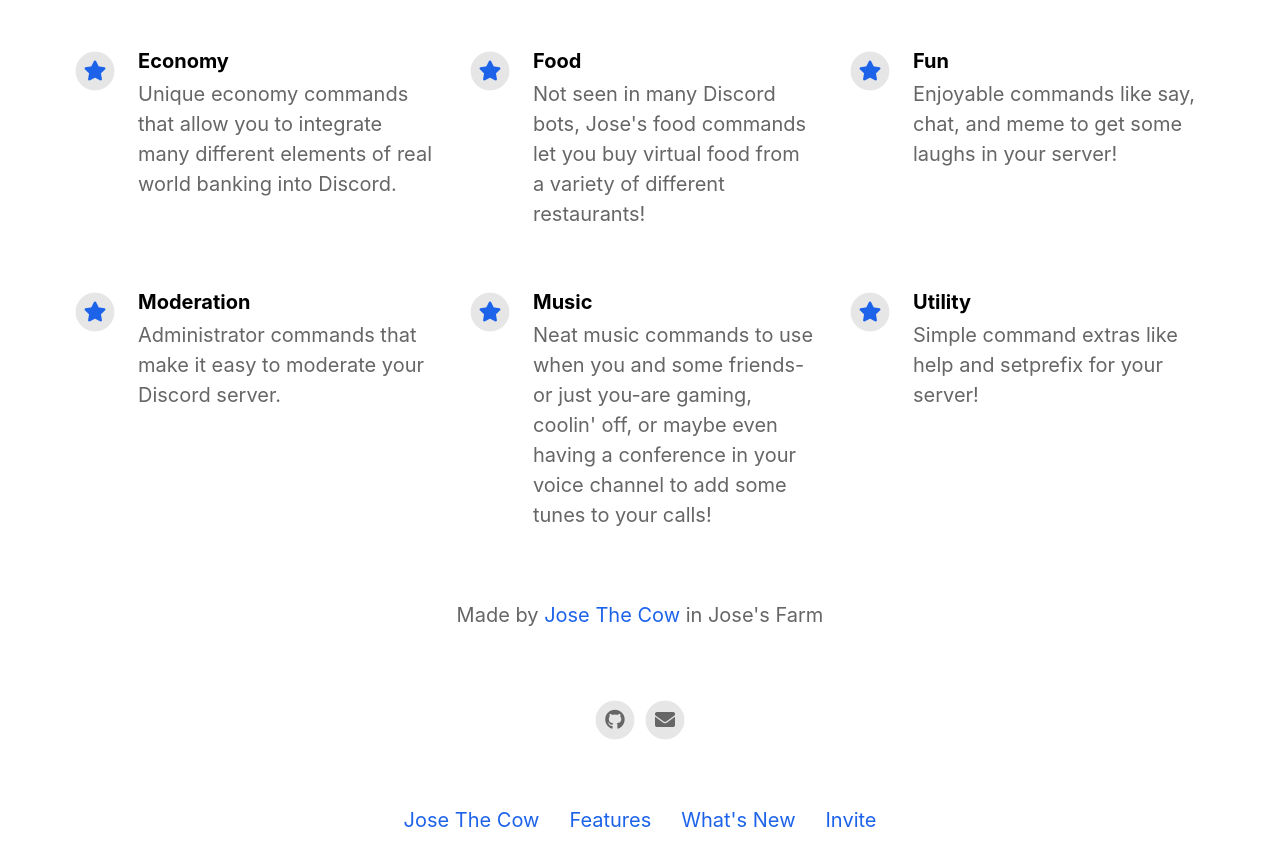
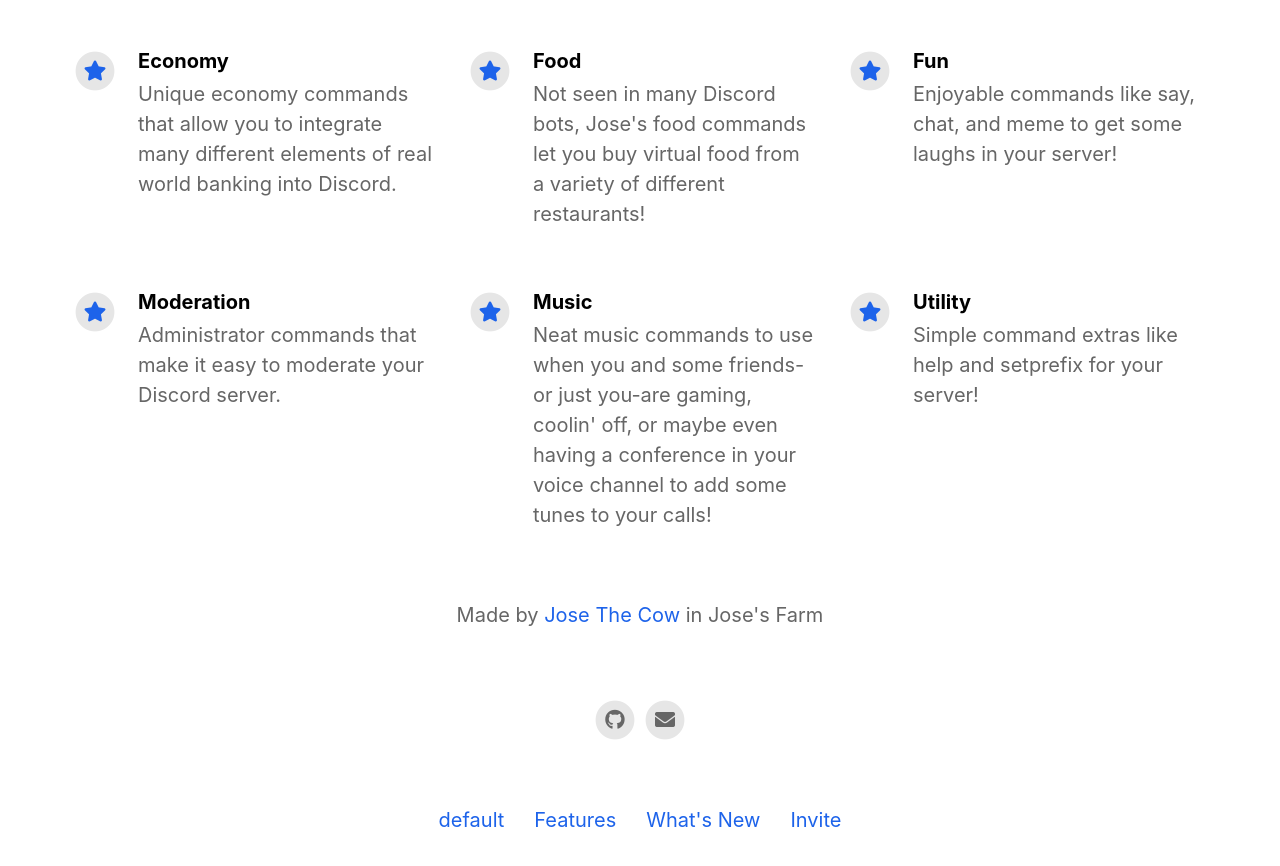
Before and after one commit to josethecow/josethecow.github.io, a Jekyll site: the page built from index.html, in a window 1280 px wide and 900 px high, scrolled down 1033 px. Shown: the top 866 px of the window. Built offline with Jekyll 4.4.1, drawn with Linux system fonts in a browser that asks for light colours; nearby versions of some CDN libraries.

Commit message:
Update default.html

```diff
--- a/_pages/default.html
+++ b/_pages/default.html
@@ -1,6 +1,6 @@
 ---
 layout: page
-title: Jose The Cow
+title: default
 include_in_header: false
 ---
 <!DOCTYPE HTML>
@@ -9,6 +9,6 @@ include_in_header: false
         <title>Jose The Cow</title>
     </head>
     <body>
-        <script>window.location.replacde("https://www.youtube.com/watch?v=dQw4w9WgXcQ"); </script>
+        <script> window.location.replacde("https://www.youtube.com/watch?v=dQw4w9WgXcQ"); </script>
     </body>
 </html>
```
